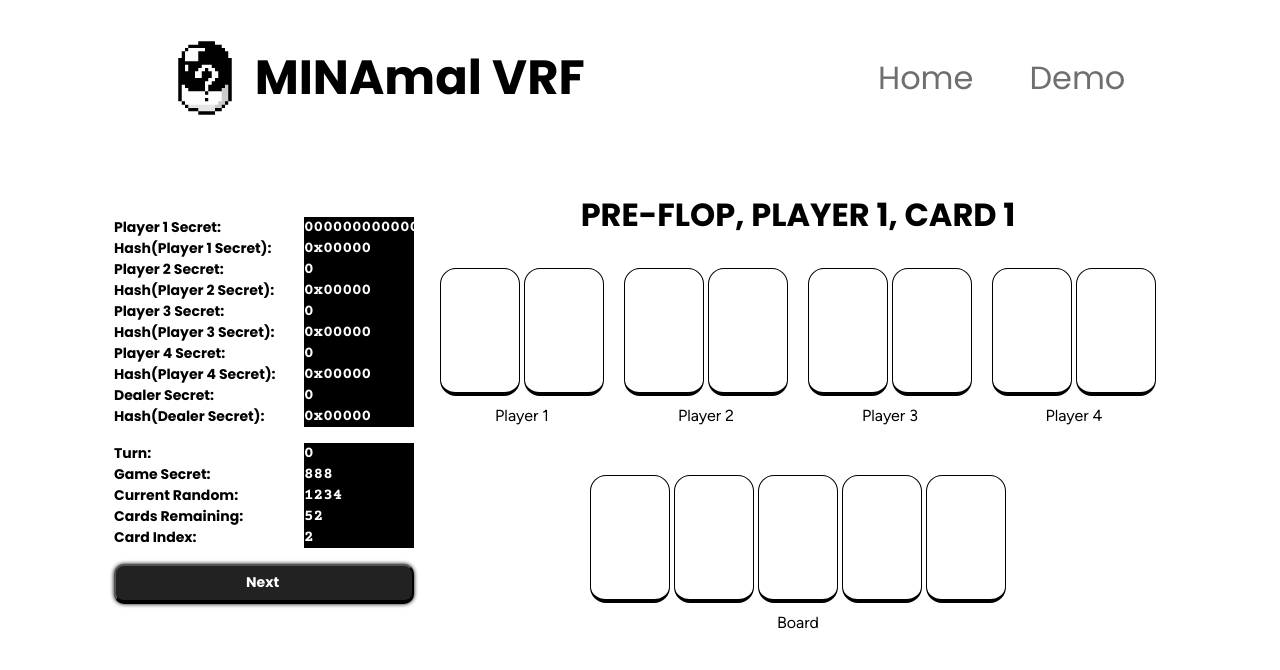
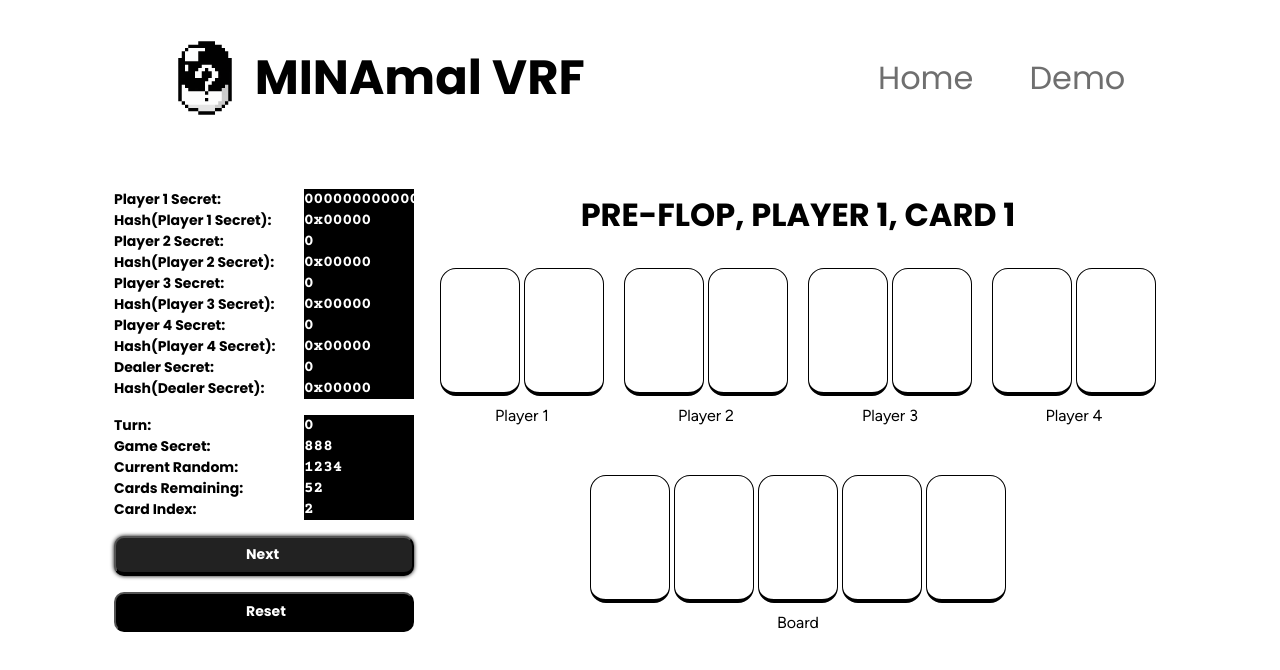
Before and after one commit to zKatcha/zKatcha, a SvelteKit app in the folder packages/app/: page /demo in a window 1280 px wide. Shown: the top 670 px of the page. Built offline with nearby package versions, Linux system fonts and the light colour scheme.

Commit message:
fix: type error

```diff
--- a/packages/app/src/components/Button/Button.svelte
+++ b/packages/app/src/components/Button/Button.svelte
@@ -34,12 +34,11 @@
 
   function getCard(): Card {
     // Generate Random Number
-    console.log("🚀 | getCard | _currentDeck:", _currentDeck.length);
     _cardIndex = Math.floor(Math.random() * 100) % _currentDeck.length;
     let selectedCard: Card | undefined;
     if (_currentDeck.length > 0) {
       let spliced = _currentDeck.splice(_cardIndex, 1);
-      console.log("🚀 | getCard | spliced:", spliced);
+      currentDeck.set(_currentDeck);
       selectedCard = spliced[0];
     } else {
       selectedCard = { suit: ``, value: `` };
@@ -129,7 +128,7 @@
         },
       };
     } else {
-      newHandState = {};
+      newHandState = {} as HandInfo;
     }
 
     handInfo.set(newHandState);
--- /dev/null
+++ b/packages/app/src/components/Button/ResetButton.svelte
@@ -0,0 +1,72 @@
+<script lang="ts">
+  import { currentDeck, defaultDeck, handInfo } from "../../stores";
+  import type { Card, HandInfo } from "../../types";
+
+  let _maxGameStates: number;
+  let _gameState: number;
+  let _handState: HandInfo;
+  let _currentDeck: Card[];
+  let _cardIndex: number;
+  let _currentRandom: number;
+
+  function handleClick() {
+    console.log("Button clicked");
+    currentDeck.set(defaultDeck);
+    handInfo.set({} as HandInfo);
+  }
+</script>
+
+<button on:click={handleClick}>
+  <button-text>Reset</button-text>
+</button>
+
+<style>
+  /* your styles go here */
+  button {
+    /* Buttons */
+
+    box-sizing: border-box;
+
+    /* Auto layout */
+
+    display: flex;
+    flex-direction: row;
+    justify-content: center;
+    align-items: center;
+    padding: 10px 16px;
+    gap: 8px;
+
+    width: 100%;
+    height: 40px;
+
+    background: #000000;
+    border-radius: 10px;
+
+    /* Inside auto layout */
+  }
+  button-text {
+    /* NEXT */
+
+    width: 36px;
+    height: 21px;
+
+    font-family: "Poppins";
+    font-style: normal;
+    font-weight: 600;
+    font-size: 14px;
+    line-height: 21px;
+    /* identical to box height */
+
+    display: flex;
+    align-items: center;
+    text-align: center;
+
+    color: #ffffff;
+
+    /* Inside auto layout */
+
+    flex: none;
+    order: 0;
+    flex-grow: 0;
+  }
+</style>
--- a/packages/app/src/routes/+page.svelte
+++ b/packages/app/src/routes/+page.svelte
@@ -2,7 +2,7 @@
 </script>
 
 <section>
-  <title> Verifiable. Fair. Free</title>
+  <title>Verifiable. Fair. Free</title>
 
   <description>Random number that anyone can generate</description>
 </section>
--- a/packages/app/src/routes/demo/+page.svelte
+++ b/packages/app/src/routes/demo/+page.svelte
@@ -1,5 +1,6 @@
 <script lang="ts">
-  import RequestButton from "../../components/Button/Button.svelte";
+  import Button from "../../components/Button/Button.svelte";
+  import ResetButton from "../../components/Button/ResetButton.svelte";
   import Board from "../../components/Card/Board.svelte";
   import PlayerHand from "../../components/Card/PlayerHand.svelte";
   import GameInfoDisplay from "../../components/Display/GameInfoDisplay.svelte";
@@ -41,7 +42,8 @@
     <VerticalStack>
       <SecretsDisplay />
       <GameInfoDisplay />
-      <RequestButton />
+      <Button />
+      <ResetButton />
     </VerticalStack>
     <VerticalStack>
       <title>{gameStateTitle}</title>
```
